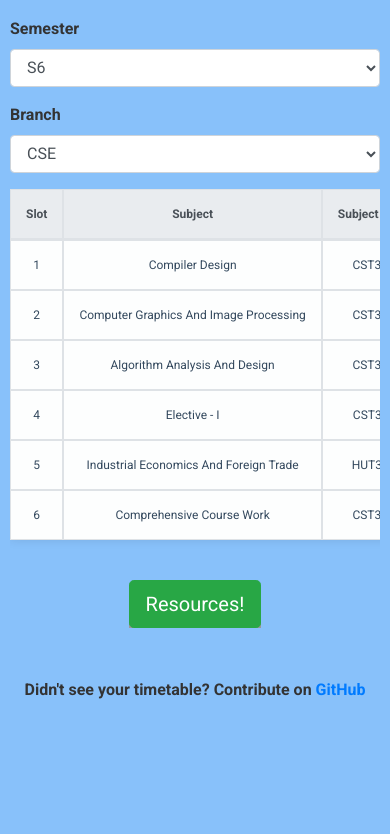
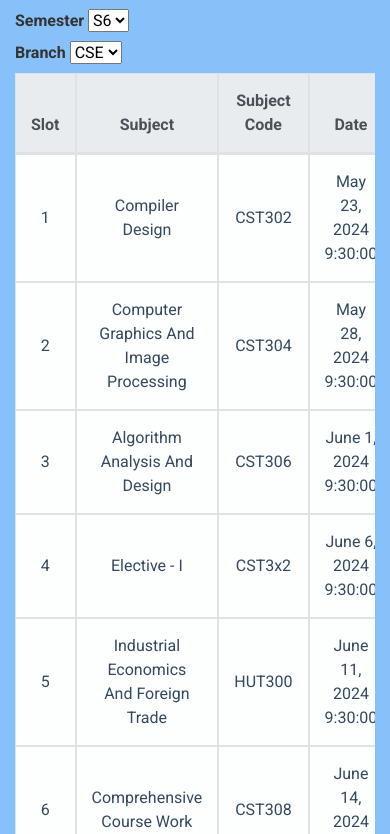
Before and after one commit to ktubot/ktutimetable, a plain HTML site: page index.html in a window 390 px wide. Shown: the part 119-953 px from the top of the page. Before the commit the page ends 844 px from the top, so only its background shows below. Drawn offline with nearby package versions, Linux system fonts and the light colour scheme.

Commit message:
Update index.html

```diff
--- a/index.html
+++ b/index.html
@@ -18,40 +18,16 @@
   <link href="https://fonts.googleapis.com/css2?family=Roboto:wght@400;700&display=swap" rel="stylesheet">
   <link href="https://stackpath.bootstrapcdn.com/bootstrap/4.5.2/css/bootstrap.min.css" rel="stylesheet">
   <link rel="stylesheet" href="style.css">
-  <style>
-    body {
-      font-family: 'Roboto', sans-serif;
-    }
-    .timetable {
-      max-width: 100%;
-      overflow-x: auto;
-    }
-    table {
-      width: 100%;
-    }
-    th, td {
-      white-space: nowrap;
-    }
-    @media (max-width: 576px) {
-      .container {
-        padding: 0 10px;
-      }
-      table {
-        font-size: 12px;
-      }
-    }
-  </style>
 </head>
-
 <body class="d-flex flex-column align-items-center justify-content-center min-vh-100">
   <header class="text-center mb-4">
     <h1>KTU SEM Exam Time Table</h1>
   </header>
   <main class="container">
     <section class="timetable">
-      <div class="form-group">
+      <div>
         <label for="sem">Semester</label>
-        <select name="sem" id="sem" class="form-control">
+        <select name="sem" id="sem">
           <option value="S2">S2</option>
           <option value="S4">S4</option>
           <option value="S6" selected>S6</option>
@@ -59,9 +35,9 @@
         </select>
       </div>
 
-      <div class="form-group">
+      <div>
         <label for="branch">Branch</label>
-        <select name="branch" id="branch" class="form-control">
+        <select name="branch" id="branch">
           <option value="CS" selected>CSE</option>
           <option value="EC">ECE</option>
           <option value="EE">EEE</option>
@@ -130,7 +106,9 @@
       </div>
 
       <div class="d-flex justify-content-center align-items-center" id="meme">
+
       </div>
+
 
       <div class="text-center mt-4">
         <a href="https://kutti.link/s6ktu" class="btn btn-success btn-lg">Resources!</a>
```
